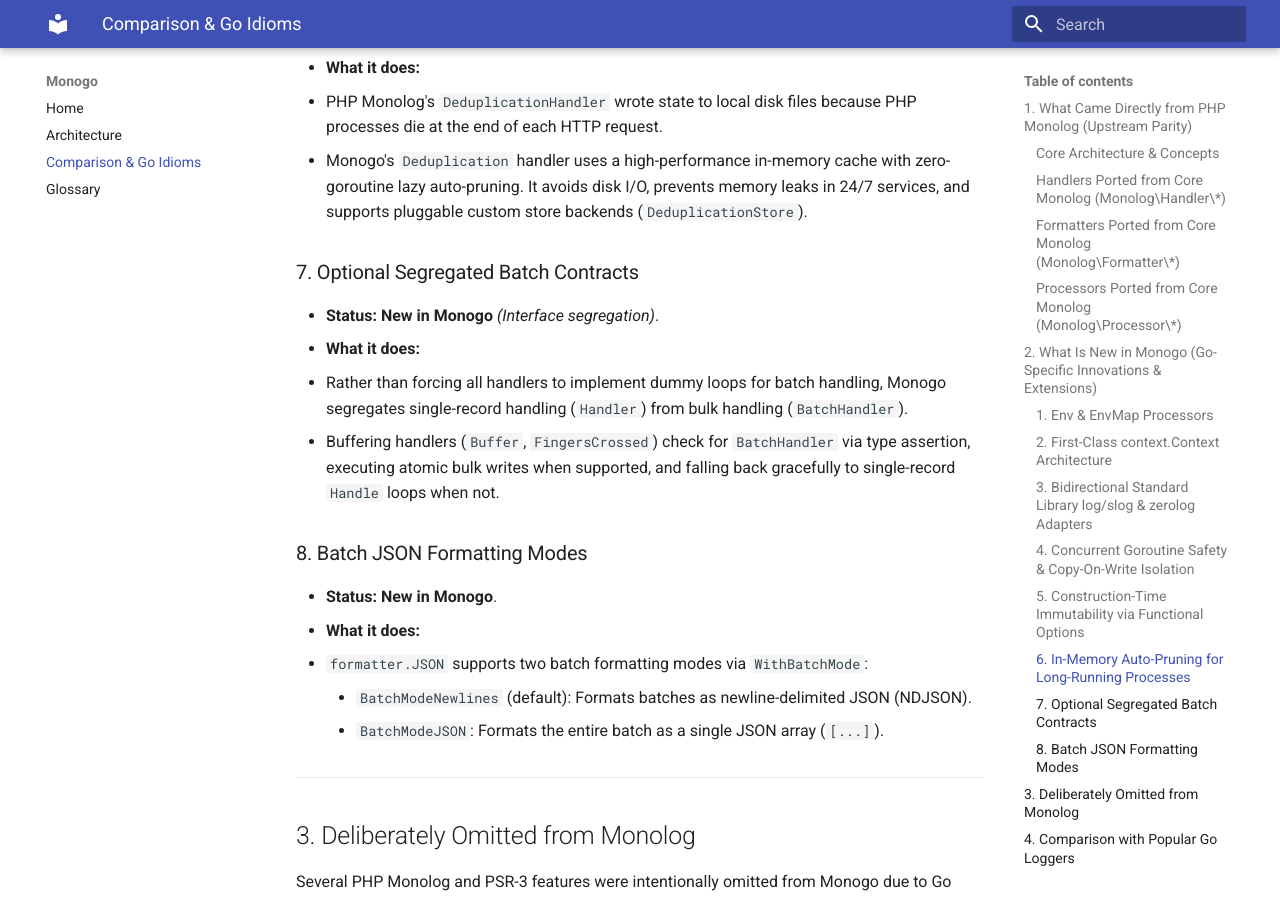
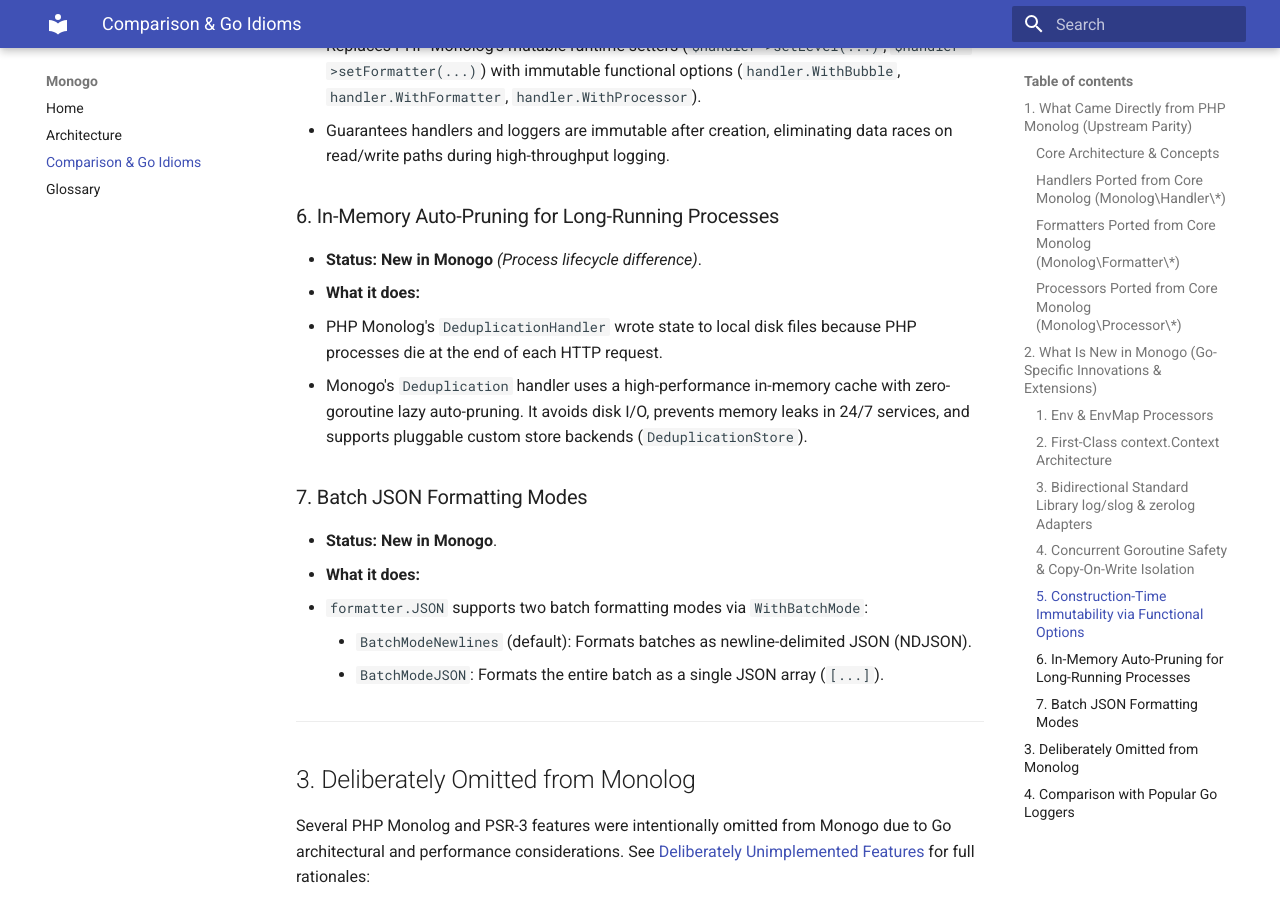
Before and after one commit to githoober/monogo, an MkDocs documentation site: the page built from docs/comparison.md, in a window 1280 px wide and 900 px high, scrolled down 5302 px. Built offline with MkDocs 1.6.1 and Material for MkDocs 9.7.7, drawn with Linux system fonts in a browser that asks for light colours; some of the changed text lies outside the part shown.

Commit message:
Consolidate batch processing under Monolog core ports and clarify interface segregation

```diff
--- a/docs/comparison.md
+++ b/docs/comparison.md
@@ -21,7 +21,7 @@ Monogo preserves the core architecture, data model, and processing pipeline of P
 | **Handler Pipeline** | LIFO stack evaluation | Slice evaluation (`[]monogo.Handler`) | Log records flow sequentially through configured handlers. |
 | **Bubbling Control** | `$bubble = false` on `AbstractProcessingHandler` | `monogo.Bubbler` interface & `handler.WithBubble(bool)` | Prevents record propagation down the handler stack when a handler consumes the record. |
 | **Per-Handler Processors** | `ProcessableHandlerInterface` / `pushProcessor` | `monogo.ProcessableHandler` & `handler.WithProcessor(...)` | Allows individual handlers to attach dedicated processors. |
-| **Batch Processing** | `HandlerInterface::handleBatch` / `formatBatch` | `monogo.BatchHandler` & `monogo.BatchFormatter` | Flushes buffered records in bulk operations. |
+| **Batch Processing** | `HandlerInterface::handleBatch` & `FormatterInterface::formatBatch` | `monogo.BatchHandler` & `monogo.BatchFormatter` | Directly ported from Monolog's batch contracts. In PHP Monolog, `handleBatch` is mandatory on `HandlerInterface` and `formatBatch` on `FormatterInterface` (relying on base class `foreach` loops). Monogo adapts this using Go's Interface Segregation Principle (`BatchHandler` / `BatchFormatter` are optional interfaces checked via type assertion, falling back automatically to single-record `Handle` loops). |
 
 ---
 
@@ -109,13 +109,7 @@ While Monogo mirrors Monolog's architecture, Go's runtime characteristics (gorou
   - PHP Monolog's `DeduplicationHandler` wrote state to local disk files because PHP processes die at the end of each HTTP request.
   - Monogo's `Deduplication` handler uses a high-performance in-memory cache with zero-goroutine lazy auto-pruning. It avoids disk I/O, prevents memory leaks in 24/7 services, and supports pluggable custom store backends (`DeduplicationStore`).
 
-### 7. Optional Segregated Batch Contracts
-- **Status:** **New in Monogo** *(Interface segregation)*.
-- **What it does:**
-  - Rather than forcing all handlers to implement dummy loops for batch handling, Monogo segregates single-record handling (`Handler`) from bulk handling (`BatchHandler`).
-  - Buffering handlers (`Buffer`, `FingersCrossed`) check for `BatchHandler` via type assertion, executing atomic bulk writes when supported, and falling back gracefully to single-record `Handle` loops when not.
-
-### 8. Batch JSON Formatting Modes
+### 7. Batch JSON Formatting Modes
 - **Status:** **New in Monogo**.
 - **What it does:**
   - `formatter.JSON` supports two batch formatting modes via `WithBatchMode`:
```
